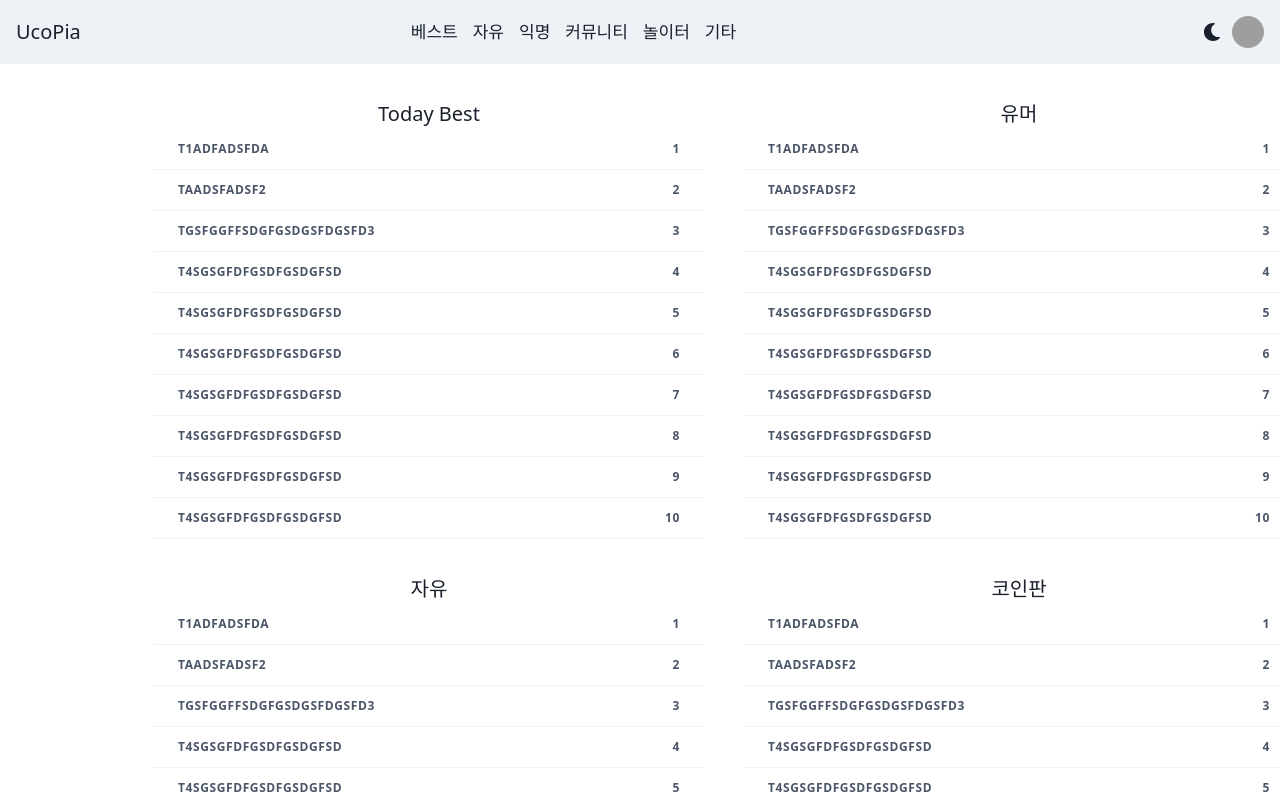
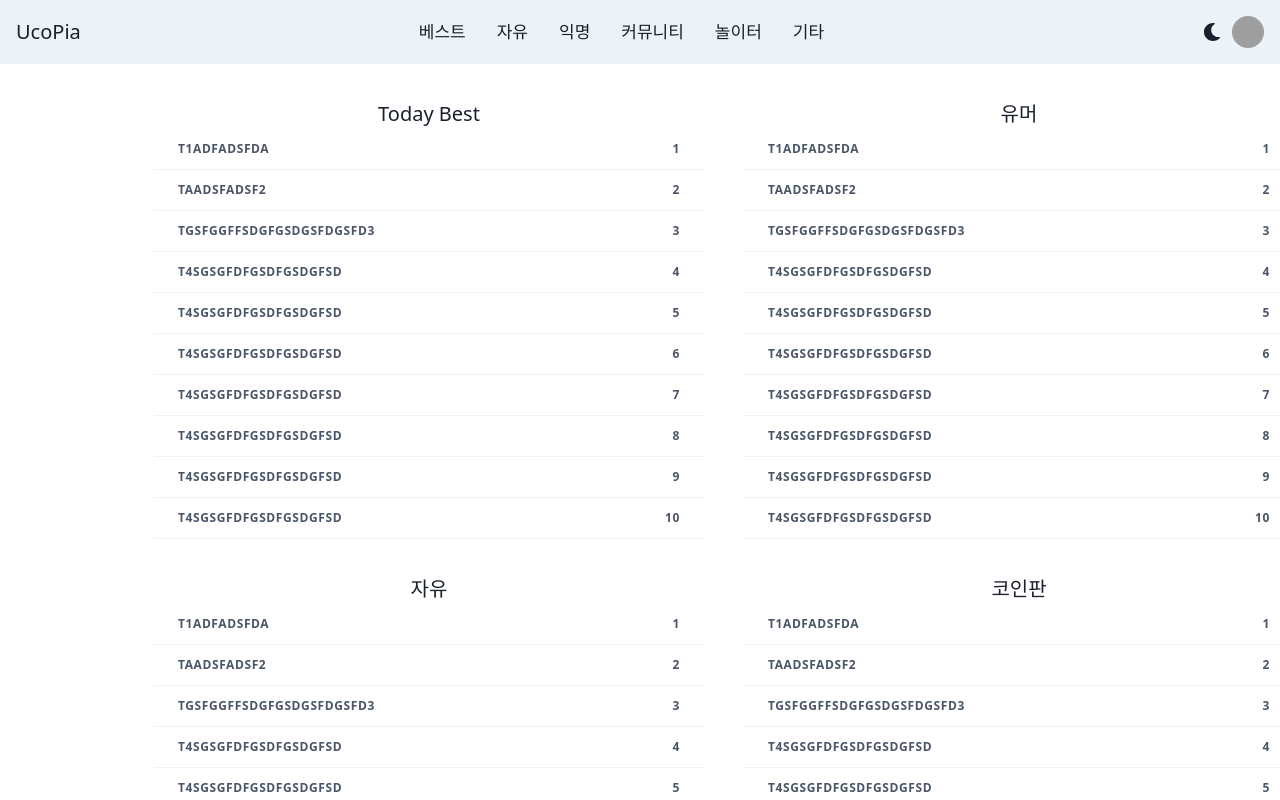
Before and after one commit to Butler-SIM/fff-front, a React (Create React App) app: page / in a window 1280 px wide. Shown: the top 800 px of the page. Built offline with nearby package versions, Linux system fonts and the light colour scheme; grey boxes are pictures that could not be loaded.

Commit message:
fix NavBar

```diff
--- a/src/App.tsx
+++ b/src/App.tsx
@@ -35,7 +35,7 @@ export const App = () => (
           {/* 메인 페이지 */}
           <Route path="/" element={<MainLayout />} />
           {/* 게시판 목록 */}
-          <Route path="/board/BoardList" element={<BoardList />} />
+          <Route path="/board-list" element={<BoardList />} />
           {/* 게시판 상세 */}
           <Route path="/board/detail/:boardId" element={<BoardDetail />} />
           {/* 놀이터 */}
--- a/src/components/common/NavBar.tsx
+++ b/src/components/common/NavBar.tsx
@@ -23,17 +23,15 @@ import { Link as ChakraLink, LinkProps } from "@chakra-ui/react";
 import { ColorModeSwitcher } from "../../ColorModeSwitcher";
 
 interface Props {
-  children: React.ReactNode;
+  link: String;
 }
 
 const Links = ["베스트", "자유", "익명", "커뮤니티", "놀이터", "기타"];
 
-const NavLink = (props: Props) => {
-  const { children } = props;
-
+const NavLink = (props: any) => {
   return (
-    <Box
-      as="a"
+    <ChakraLink
+      as={ReactRouterLink}
       px={2}
       py={1}
       rounded={"md"}
@@ -41,10 +39,10 @@ const NavLink = (props: Props) => {
         textDecoration: "none",
         bg: useColorModeValue("gray.200", "gray.700"),
       }}
-      href={"#"}
+      to={props.link}
     >
-      {children}
-    </Box>
+      {props.name}
+    </ChakraLink>
   );
 };
 
@@ -75,24 +73,12 @@ export default function CustomNav() {
               ml={30}
               fontSize={17}
             >
-              <ChakraLink as={ReactRouterLink} to="/board/BoardList">
-                베스트
-              </ChakraLink>
-              <ChakraLink as={ReactRouterLink} to="/board/BoardList">
-                자유
-              </ChakraLink>
-              <ChakraLink as={ReactRouterLink} to="/board/BoardList">
-                익명
-              </ChakraLink>
-              <ChakraLink as={ReactRouterLink} to="/board/BoardList">
-                커뮤니티
-              </ChakraLink>
-              <ChakraLink as={ReactRouterLink} to="/lotto">
-                놀이터
-              </ChakraLink>
-              <ChakraLink as={ReactRouterLink} to="/board/BoardList">
-                기타
-              </ChakraLink>
+              <NavLink name={"베스트"} link={"/board-list"}></NavLink>
+              <NavLink name={"자유"} link={"dd"}></NavLink>
+              <NavLink name={"익명"} link={"dd"}></NavLink>
+              <NavLink name={"커뮤니티"} link={"dd"}></NavLink>
+              <NavLink name={"놀이터"} link={"/lotto"}></NavLink>
+              <NavLink name={"기타"} link={"dd"}></NavLink>
             </HStack>
           </HStack>
           <Flex alignItems={"center"}>
@@ -125,9 +111,12 @@ export default function CustomNav() {
         {isOpen ? (
           <Box pb={4} display={{ md: "none" }}>
             <Stack as={"nav"} spacing={4}>
-              {Links.map((link) => (
-                <NavLink key={link}>{link}</NavLink>
-              ))}
+            <NavLink name={"베스트"} link={"/board-list"}></NavLink>
+              <NavLink name={"자유"} link={"dd"}></NavLink>
+              <NavLink name={"익명"} link={"dd"}></NavLink>
+              <NavLink name={"커뮤니티"} link={"dd"}></NavLink>
+              <NavLink name={"놀이터"} link={"/lotto"}></NavLink>
+              <NavLink name={"기타"} link={"dd"}></NavLink>
             </Stack>
           </Box>
         ) : null}
```
